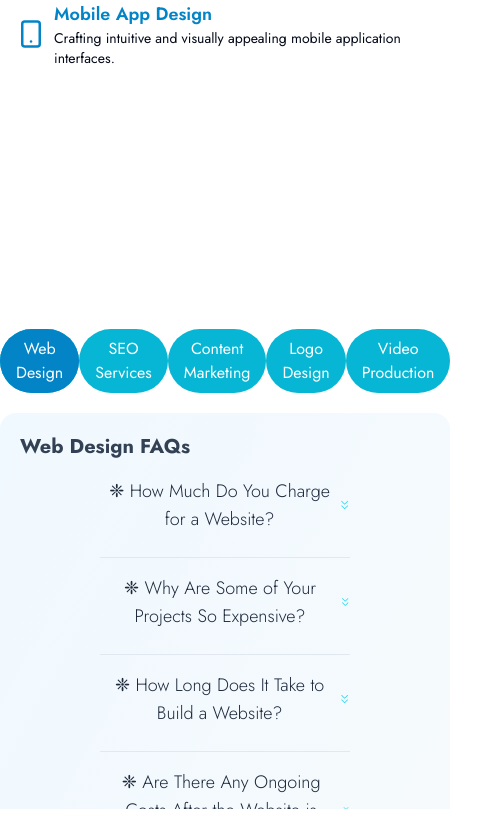
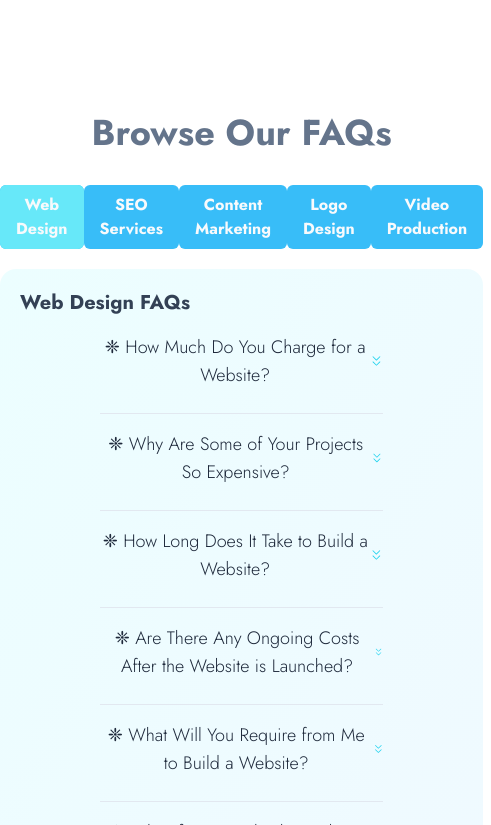
Before and after one commit to aminofabian/zelisline, a Next.js app: page / in a window 390 px wide. Shown: the part 4979-5804 px from the top of the page, 491 px wide, since content can reach past the window. Built offline with nearby package versions, Linux system fonts and the light colour scheme.

Commit message:
made a few changes

```diff
--- a/app/contact/page.tsx
+++ b/app/contact/page.tsx
@@ -21,7 +21,11 @@ const handleSubmit = async (e: any) => {
 
   // Check if any field is empty
   if (!name || !email || !message) {
-    alert("You didn't fill in all the fields. Please do and try again.");
+    toast({
+      title: "Kindly Fill in all the fields before clicking submit",
+      description: "It seems like you skipped some of the fields. Please fill in all the fields before clicking the submit page",
+      variant: "destructive"
+    });
     return; // Exit early if any field is empty
   }
 
--- a/app/post/[slug]/page.jsx
+++ b/app/post/[slug]/page.jsx
@@ -101,7 +101,7 @@ export default async function PostDetails({ params }) {
               </p>
 
               <div className="flex justify-end">
-                <p className="justify-center mt-10 hover:translate-x-6 text-xs font-light text-slate-100 hover:text-slate-200 bg-orange-400 hover:bg-grey-100 inline w-12 h-12 text-center py-2 clip-round shadow-2xl">
+                <p className="justify-center mt-10 hover:translate-x-6 text-xs font-light text-slate-100 hover:text-slate-200 bg-orange-400 hover:bg-grey-100 inline w-12 leading-tight h-12 text-center clip-round shadow-2xl">
                   <Date dateString={post.date} />
                 </p>
               </div>
--- a/components/myComponents/MyAccordion.tsx
+++ b/components/myComponents/MyAccordion.tsx
@@ -18,12 +18,12 @@ interface MyAccordionProps {
 
 const MyAccordion: React.FC<MyAccordionProps> = ({ items }) => {
   return (
-    <div className='px-20'>
+    <div className='px-20 text-slate-500'>
     <Accordion type="single" collapsible>
     {items.map((item, index) => (
       <AccordionItem key={index} value={item.value}>
       <AccordionTrigger className='text-slate-800 text-lg font-light'>{item.triggerText}</AccordionTrigger>
-      <AccordionContent className='bg-slate-50 p-10 rounded-xl text-lg font-light text-slate-800 space-y-10'>{item.content}</AccordionContent>
+      <AccordionContent className='bg-slate-50 p-10 text-lg font-light text-slate-800 space-y-10'>{item.content}</AccordionContent>
       </AccordionItem>
       ))}
       </Accordion>
--- a/components/myComponents/Tabs.tsx
+++ b/components/myComponents/Tabs.tsx
@@ -11,7 +11,7 @@ export function TabsDemo() {
       title: "Web Design",
       value: "product",
       content: (
-        <div className="max-w-screen h-screen rounded-2xl p-5 text-xl md:text-4xl font-bold text-slate-700 bg-gradient-to-br from-sky-50 to-slate-50">
+        <div className="max-w-screen h-screen rounded-2xl p-5 text-xl md:text-4xl font-bold text-slate-700 bg-gradient-to-br from-cyan-50 to-sky-50">
         <p>Web Design FAQs</p>
         <MyAccordion items={items.webDesignFaqs} />
         </div>
@@ -60,7 +60,12 @@ export function TabsDemo() {
             ];
 
             return (
-              <div className="h-[20rem] md:h-[40rem] [perspective:1000px] relative b flex flex-col max-w-5xl mx-auto w-full  items-start justify-start my-40">
+              <div className="h-[50rem] md:h-[60rem] [perspective:1000px] relative b flex flex-col max-w-5xl mx-auto w-full  items-start justify-start my-1">
+              <div className="w-full">
+              <h2 className="text-4xl font-bold text-center mb-5 text-slate-500 p-3 transition-all justify-center">
+              Browse Our FAQs
+              </h2>
+              </div>
               <Tabs tabs={tabs} />
               </div>
               );
--- a/components/ui/tabs.tsx
+++ b/components/ui/tabs.tsx
@@ -52,7 +52,7 @@ export const Tabs = ({
         }}
         onMouseEnter={() => setHovering(true)}
         onMouseLeave={() => setHovering(false)}
-        className={cn("relative px-4 py-2 rounded-full bg-cyan-500", tabClassName)}
+        className={cn("relative px-4 py-2 rounded-md bg-sky-400 text-white", tabClassName)}
         style={{
           transformStyle: "preserve-3d",
         }}
@@ -62,13 +62,13 @@ export const Tabs = ({
           layoutId="clickedbutton"
           transition={{ type: "spring", bounce: 0.3, duration: 0.6 }}
           className={cn(
-            "absolute inset-0 bg-sky-600 dark:bg-zinc-800 rounded-full",
+            "absolute inset-0 bg-cyan-300 text-white dark:bg-zinc-800 rounded-md",
             activeTabClassName
             )}
             />
             )}
 
-            <span className="relative block text-white dark:text-white">
+            <span className="relative block text-slate-50 font-bold dark:text-white">
             {tab.title}
             </span>
             </button>
@@ -100,7 +100,7 @@ export const Tabs = ({
               return tab.value === tabs[0].value;
             };
             return (
-              <div className="relative w-full h-full">
+              <div className="relative w-full h-fit">
               {tabs.map((tab, idx) => (
                 <motion.div
                 key={tab.value}
@@ -114,7 +114,7 @@ export const Tabs = ({
                 animate={{
                   y: isActive(tab) ? [0, 40, 0] : 0,
                 }}
-                className={cn("w-full h-full absolute top-0 left-0", className)}
+                className={cn("w-full h-fit absolute top-0 left-0", className)}
                 >
                 {tab.content}
                 </motion.div>
--- a/data/faq.ts
+++ b/data/faq.ts
@@ -87,34 +87,29 @@ We can also provide guidance on best practices for writing website copy and opti
 We understand the importance of branding and how it can impact your business's success. That's why we take the time to understand your vision and incorporate it into the design process.
 Once we have agreed upon a logo design, we will provide you with all necessary files and formats for you to use in various marketing materials. Your logo will also be integrated into your website design, creating a cohesive and professional image for your brand.`
   },
-
   {
     value: 'item-12',
     triggerText: `❈ How much do you charge to develop a templated website for a small business?`,
     content: `Not much. If all we're going to do is install a template and change the colors, add content, and add a few plugins, we can do that for $200 to $500.
 However, if you want a high-quality and unique website with custom design and coding, the price will be significantly higher. That's because it takes time and expertise to write quality code and create a visually appealing design.`,
-  }
-  ,
-  {
-    value: 'item-13',
-    triggerText: `❈ Do you offer hosting services?`,
-    content: `No, we do not offer hosting services. However, we can recommend reliable hosting providers and assist you with setting up your website on their server.
-By outsourcing the hosting aspect of your website, you can ensure that it is in good hands and receives regular maintenance and updates. This will also free up time for you to focus on creating quality content for your website.`,
   },
-  {
-    value: 'item-14',
-    triggerText: `❈ Who owns the completed website?`,
-    content: `Once the project is completed and paid for, you own the website in its entirety. We will provide you with all necessary files and information, including login credentials, so you have full control over your website.
-We also offer ongoing maintenance and support services to help keep your website running smoothly and updated with fresh content.
-You're also free to hire another company or individual to make changes or updates to your website if you so choose.`,
-  },
-  {
-    value: 'item-15',
-    triggerText: `❈ What's your design process like?`,
-    content: `Our design process involves understanding your brand and target audience, conducting research on your industry and competitors, creating wireframes and mockups for your website, and finally bringing it to life with custom coding.
-For a templated website, the process may be simpler and quicker. Well present you with a few template options that align with your brand and you can choose the one that best suits your needs.
-We believe in involving our clients in every step of the process to ensure their vision is realized and their expectations are met. `,
-  }
+  //   {
+  //     value: 'item-13',
+  //     triggerText: `❈ Do you offer hosting services?`,
+  //     content: `No, we do not offer hosting services. However, we can recommend reliable hosting providers and assist you with setting up your website on their server.
+  // By outsourcing the hosting aspect of your website, you can ensure that it is in good hands and receives regular maintenance and updates. This will also free up time for you to focus on creating quality content for your website.`,
+  //   },
+  //   {
+  //     value: 'item-14',
+  //     triggerText: `❈ Who owns the completed website?`,
+  //     content: `Once the project is completed and paid for, you own the website in its entirety. We will provide you with all necessary files and information, including login credentials, so you have full control over your website. We also offer ongoing maintenance and support services to help keep your website running smoothly and updated with fresh content.
+  // You're also free to hire another company or individual to make changes or updates to your website if you so choose.`,
+  //   },
+  //   {
+  //     value: 'item-15',
+  //     triggerText: `❈ What's your design process like?`,
+  //     content: `Our design process involves understanding your brand and target audience, conducting research on your industry and competitors, creating wireframes and mockups for your website, and finally bringing it to life with custom coding. For a templated website, the process may be simpler and quicker. Well present you with a few template options that align with your brand and you can choose the one that best suits your needs. We believe in involving our clients in every step of the process to ensure their vision is realized and their expectations are met. `,
+  //   }
 ];
 
 export const seoFaqs = [
@@ -270,12 +265,12 @@ If you're not happy with the quality of our work or would like to cancel your or
   content: `We accept various payment methods, including PayPal, M-Pesa, bank transfers, and credit/debit cards. Once we agree on the terms of your project, we'll send you an invoice with a payment link, where you can choose your preferred payment method.
 We require full payment before we start working on your project. However, if it's an ongoing project or a large order, we can divide the payments into two installments; 50% upfront and 50% upon completion.`,
 },
-{
-  value: 'item-14',
-  triggerText: `❈ I Have More Questions, Who Can I Contact?`,
-  content: `If you have more questions or concerns about our services, kindly send us an email at support@zelisline.co.ke or call us directly at +254714282874.
-Our friendly and knowledgeable team is available to assist you with anything you need. We look forward to hearing from you and helping you with your unique content needs.`,
-},
+// {
+//   value: 'item-14',
+//   triggerText: `❈ I Have More Questions, Who Can I Contact?`,
+//   content: `If you have more questions or concerns about our services, kindly send us an email at support@zelisline.co.ke or call us directly at +254714282874.
+// Our friendly and knowledgeable team is available to assist you with anything you need. We look forward to hearing from you and helping you with your unique content needs.`,
+// },
 ]
 
 export const logoFaqs = [
```
Also changed, not shown: app/globals.css (+6 -3 lines), components/ContactPage.tsx (+15 -4 lines).
